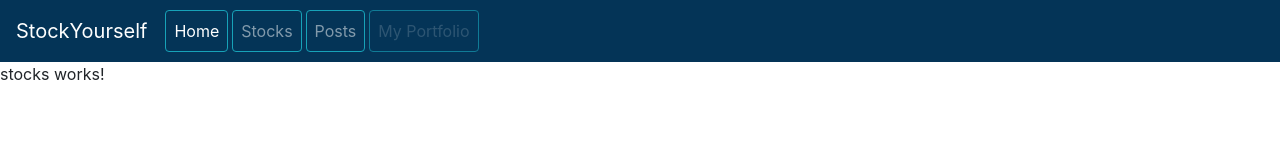
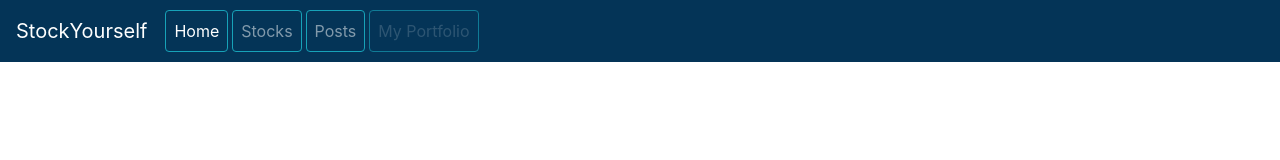
Before and after one commit to 211115-jwa/P2-StockYourself-Fronend-Amplifier, an Angular app in the folder StockYourself/: page /stocks in a window 1280 px wide. Shown: the top 160 px of the page. Built offline with nearby package versions, Linux system fonts and the light colour scheme.

Commit message:
add, remove, view portfolio

```diff
--- a/StockYourself/src/app/components/stocks/stocks.component.html
+++ b/StockYourself/src/app/components/stocks/stocks.component.html
@@ -1 +1,5 @@
-<p>stocks works!</p>
+<ul class="stocks">
+    <li *ngFor="let stock of stocks">
+        <span>{{stocks.Name}}</span>
+    </li>
+</ul>
--- a/StockYourself/src/app/components/stocks/stocks.component.ts
+++ b/StockYourself/src/app/components/stocks/stocks.component.ts
@@ -1,4 +1,5 @@
 import { Component, OnInit } from '@angular/core';
+import { Stock } from 'src/app/models/stock';
 
 @Component({
   selector: 'app-stocks',
@@ -6,7 +7,7 @@ import { Component, OnInit } from '@angular/core';
   styleUrls: ['./stocks.component.css']
 })
 export class StocksComponent implements OnInit {
-
+  stocks:Stock[];
   constructor() { }
 
   ngOnInit(): void {
--- a/StockYourself/src/app/models/stock.ts
+++ b/StockYourself/src/app/models/stock.ts
@@ -1,7 +1,5 @@
 export class Stock {
     constructor(
        public name: string,
-        public ticker: string,
-        public price: number
     ) {}
 }
```
